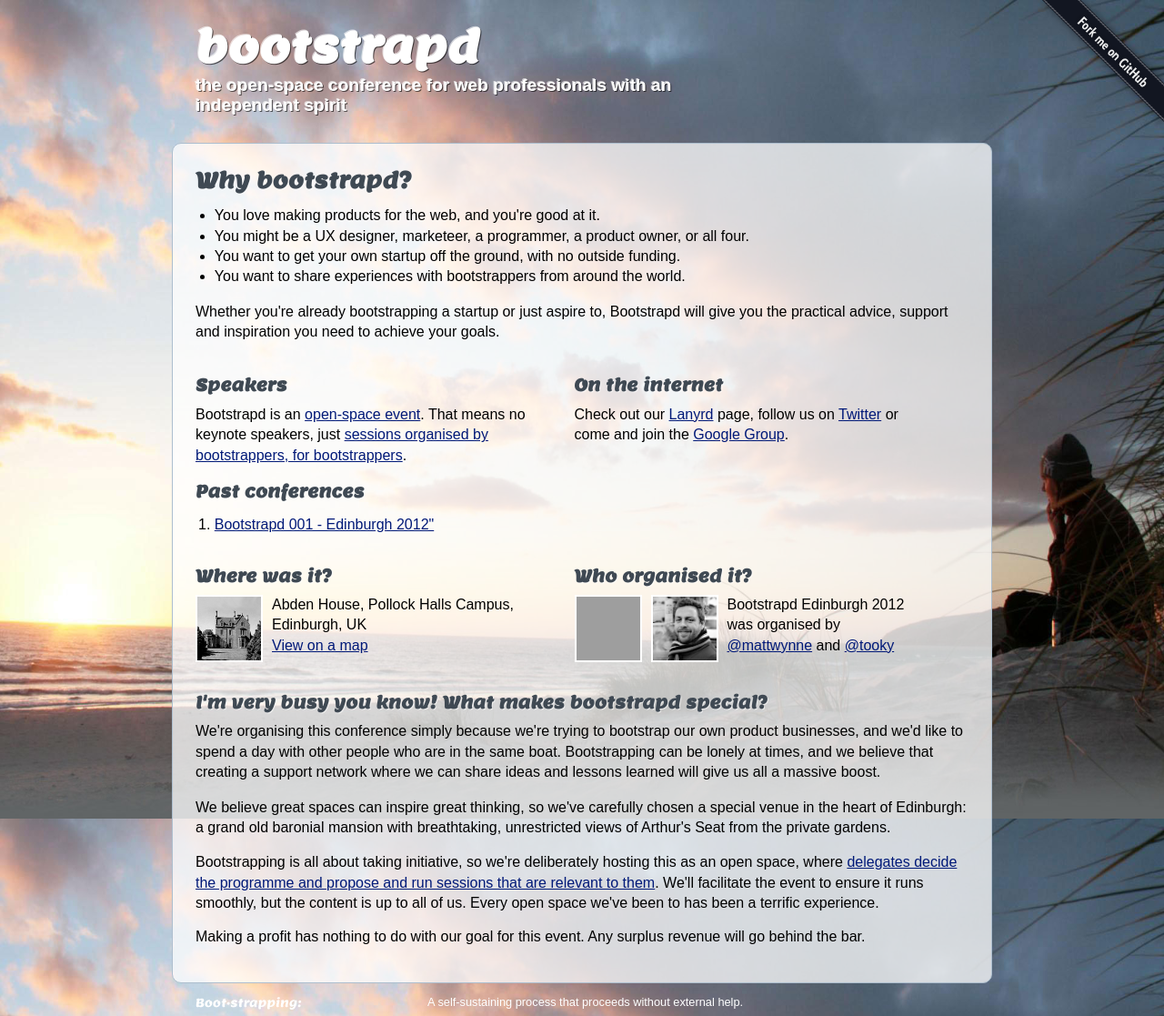
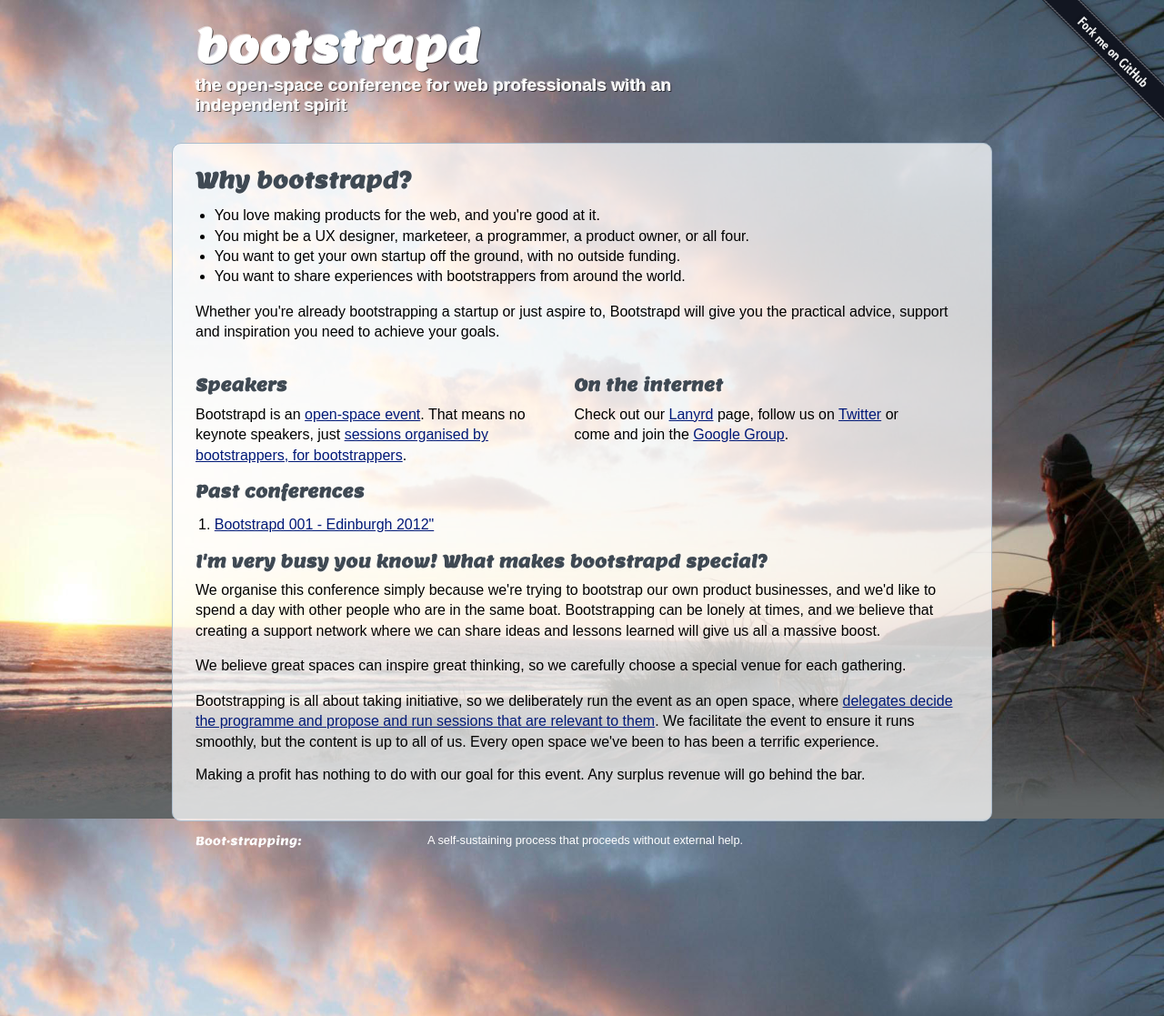
Before and after one commit to mattwynne/bootstrapd, a Jekyll site: the page built from index.html, in a window 1280 px wide. Shown: the whole page at 91% size. Built offline with Jekyll 4.4.1, drawn with Linux system fonts in a browser that asks for light colours; grey boxes are pictures that could not be loaded.

Commit message:
Update homepage

```diff
--- a/index.html
+++ b/index.html
@@ -39,36 +39,17 @@
   </article>
 </div>
 
-<div class='half clear-left where-is-it'>
-  <article class="clearfix">
-  <h3>Where  was it?</h3>
-  <img src="images/abden-house.jpg" alt="Photo Abden House, Edinburgh" width="70" height="70" />
-  <p>Abden House, Pollock Halls Campus, Edinburgh, UK
-  <br />
-  <a href="http://maps.google.com/maps?q=Abden%20House@55.9377733903,-3.1689322783">View on a map</a></p>
-  </article>
-</div>
-
-<div class='half'>
-  <article class="whos-behind-it clearfix">
-  <h3>Who organised it?</h3>
-  <img src="http://farm2.static.flickr.com/1174/530582428_36f804b317_m.jpg" alt="Photo Matt Wynne" width="70" height="70" />
-  <img src="images/tookey.jpg" alt="Photo Steve Tooke" width="70" height="70" />
-  <p>Bootstrapd Edinburgh 2012 was organised by <a href="http://twitter.com/mattwynne">@mattwynne</a> and <a href="http://twitter.com/tooky">@tooky</a></p>
-  </article>
-</div>
-
 <div class='clear-left'>
   <article class="clearfix">
   <h3>I'm very busy you know! What makes bootstrapd special?</h3>
   <p>
-  We're organising this conference simply because we're trying to bootstrap our own product businesses, and we'd like to spend a day with other people who are in the same boat. Bootstrapping can be lonely at times, and we believe that creating a support network where we can share ideas and lessons learned will give us all a massive boost.
+  We organise this conference simply because we're trying to bootstrap our own product businesses, and we'd like to spend a day with other people who are in the same boat. Bootstrapping can be lonely at times, and we believe that creating a support network where we can share ideas and lessons learned will give us all a massive boost.
   </p>
   <p>
-  We believe great spaces can inspire great thinking, so we've carefully chosen a special venue in the heart of Edinburgh: a grand old baronial mansion with breathtaking, unrestricted views of Arthur's Seat from the private gardens.</p>
+  We believe great spaces can inspire great thinking, so we carefully choose a special venue for each gathering.
   <p>
   <p>
-  Bootstrapping is all about taking initiative, so we're deliberately hosting this as an open space, where <a href="/schedule.html">delegates decide the programme and propose and run sessions that are relevant to them</a>. We'll facilitate the event to ensure it runs smoothly, but the content is up to all of us. Every open space we've been to has been a terrific experience.
+  Bootstrapping is all about taking initiative, so we deliberately run the event as an open space, where <a href="/schedule.html">delegates decide the programme and propose and run sessions that are relevant to them</a>. We facilitate the event to ensure it runs smoothly, but the content is up to all of us. Every open space we've been to has been a terrific experience.
   </p>
   Making a profit has nothing to do with our goal for this event. Any surplus revenue will go behind the bar.
   </p>
```
